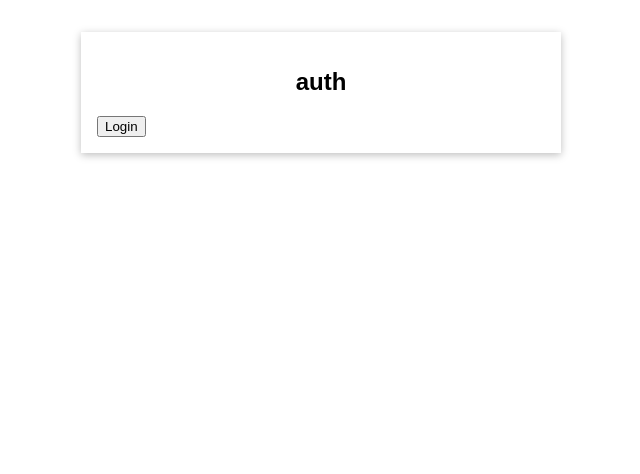
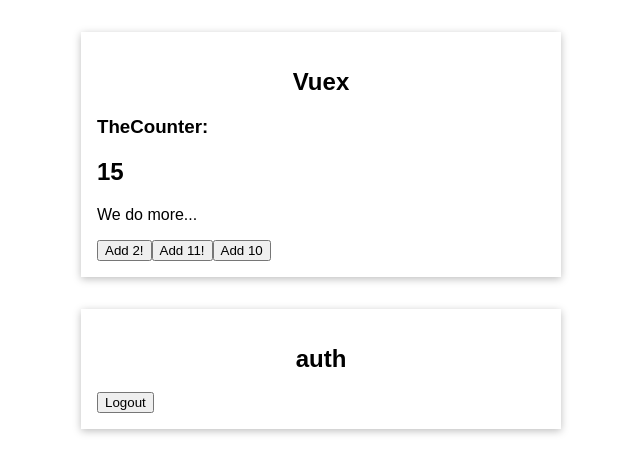
Before and after one commit to AndreaLupo/vue-15-vuex, a Vue app: page / in a window 1280 px wide. Both pictures are taken after a click on the button "Login". Shown: the top 474 px of the page, without its empty margins (319-959 px from the left). Built offline with nearby package versions, Linux system fonts and the light colour scheme.

Commit message:
Adding module with namespace

```diff
--- a/src/App.vue
+++ b/src/App.vue
@@ -36,7 +36,7 @@
   methods: {
     add() {
       // this.$store.commit('increase', {value: 10});
-      this.$store.dispatch('increase', {value: 10});
+      this.$store.dispatch('numbers/increase', {value: 10});
     }
   }
 };
--- a/src/components/ChangeCounter.vue
+++ b/src/components/ChangeCounter.vue
@@ -12,7 +12,7 @@
             // this.$store.dispatch('increment');
             this.increase({value:11});
         },
-        ...mapActions(['increment', 'increase'])
+        ...mapActions('numbers', ['increment', 'increase'])
 
     }
 }
--- a/src/components/FavoriteValue.vue
+++ b/src/components/FavoriteValue.vue
@@ -7,7 +7,7 @@
 export default {
     computed: {
         counter( ) {
-            return this.$store.getters.normalizedCounter;
+            return this.$store.getters['numbers/normalizedCounter'];
         }
     }
 }
--- a/src/components/TheCounter.vue
+++ b/src/components/TheCounter.vue
@@ -10,7 +10,7 @@
             return this.$store.getters.finalCounter;
 
         }, */
-        ...mapGetters(['final-counter'])
+        ...mapGetters('numbers' ,['final-counter'])
     }
 }
 </script>
--- a/src/main.js
+++ b/src/main.js
@@ -2,11 +2,12 @@
 import App from './App.vue';
 import { createStore } from 'vuex';
 
-const store = createStore({
+const counterModule = {
+    namespaced: true,
     state() {
         return {
-            counter: 0
-        };
+            counter: 5
+        }
     },
     mutations: {
         increment(state) {
@@ -14,15 +15,16 @@
         },
         /** payload is custom, can be anything */
         increase(state, payload) {
+            console.log(state);
             state.counter = state.counter + payload.value;
-        }
+        },
     },
     actions: {
         /**
          * Can use asynchrounous code here!
          * @param {*} context
          */
-        increment(context) {
+         increment(context) {
             setTimeout(function() {
                 context.commit('increment');
             }, 1000);
@@ -30,7 +32,7 @@
         increase(context, payload) {
             console.log(context);
             context.commit('increase', payload);
-        }
+        },
     },
     getters: {
         finalCounter(state) {
@@ -45,6 +47,39 @@
                 return 100;
             }
             return finalCounter;
+        },
+        testAuth(state, getters, rootState, rootGetters) {
+            console.log(state, getters,rootState, rootGetters);
+            return rootState.isLoggedIn;
+        }
+    }
+};
+
+const store = createStore({
+    modules: {
+        numbers: counterModule
+    },
+    state() {
+        return {
+            isLoggedIn: false
+        };
+    },
+    mutations: {
+        setAuth(state, payload) {
+            state.isLoggedIn = payload.isAuth;
+        }
+    },
+    actions: {
+        login(context) {
+            context.commit('setAuth', {isAuth: true});
+        },
+        logout(context) {
+            context.commit('setAuth', {isAuth: false});
+        }
+    },
+    getters: {
+        userIsAuthenticated(state) {
+            return state.isLoggedIn;
         }
     }
 });
```
